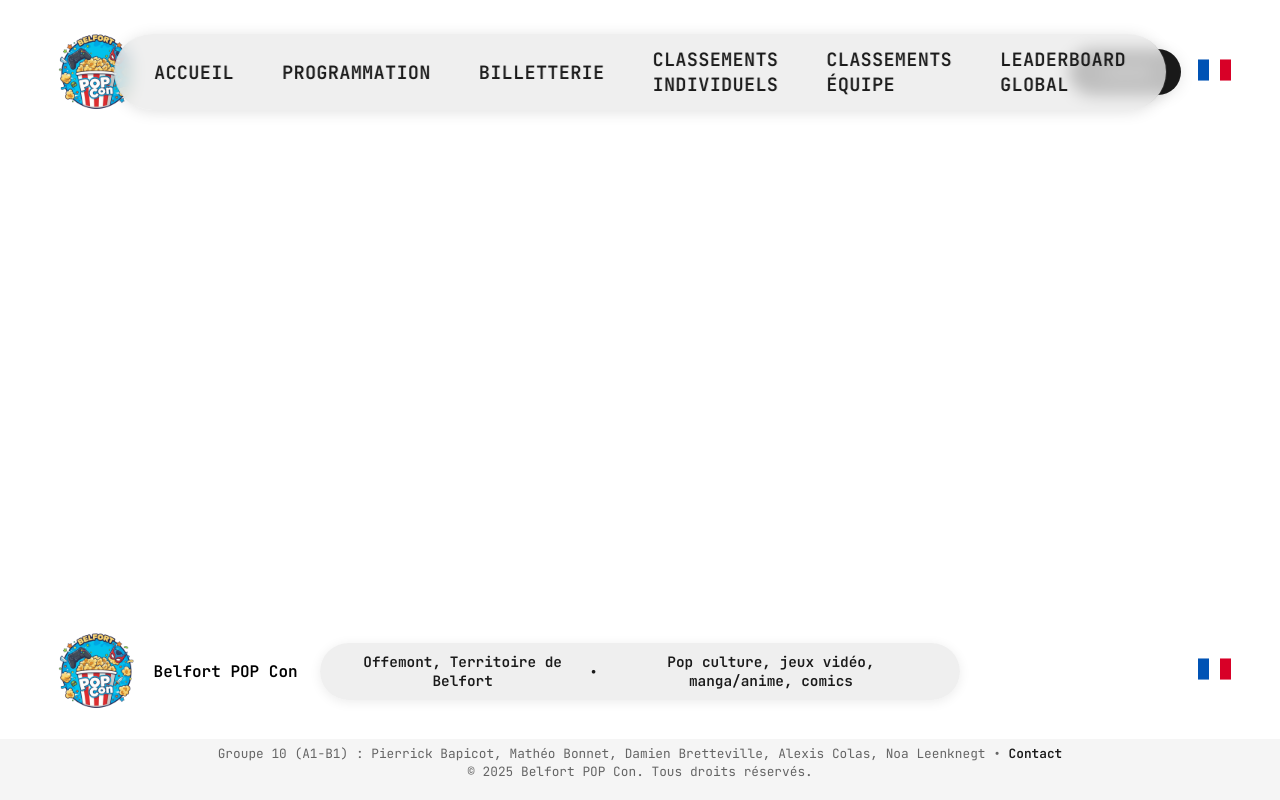
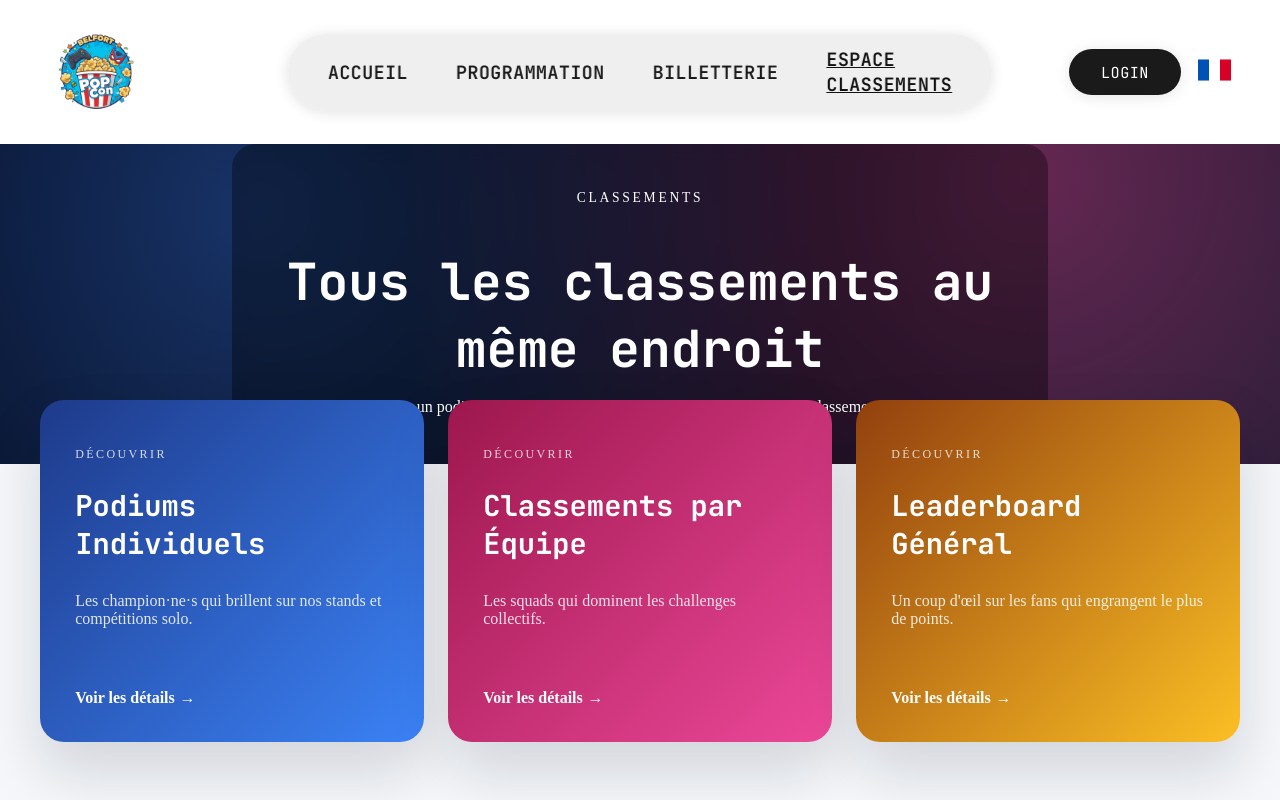
Before and after one commit to Pierrick-B/SAE-S3-S4, a Vue app in the folder SAE/: page /classements in a window 1280 px wide. Shown: the top 800 px of the page. Built offline with nearby package versions, Linux system fonts and the light colour scheme.

Commit message:
Ajout pages classement et service pour les classements

```diff
--- /dev/null
+++ b/SAE/src/components/ClassementHub.vue
@@ -0,0 +1,201 @@
+<script setup>
+import { computed } from 'vue'
+import { useI18n } from 'vue-i18n'
+
+const { t } = useI18n()
+
+const entries = computed(() => ([
+  {
+    id: 1,
+    title: t('classements.individualHeroTitle'),
+    description: t('classements.individualHeroSubtitle'),
+    to: { name: 'classement-individuel' },
+    accent: 'accent-blue'
+  },
+  {
+    id: 2,
+    title: t('classements.teamHeroTitle'),
+    description: t('classements.teamHeroSubtitle'),
+    to: { name: 'classement-equipe' },
+    accent: 'accent-pink'
+  },
+  {
+    id: 3,
+    title: t('classements.leaderboardHeroTitle'),
+    description: t('classements.leaderboardHeroSubtitle'),
+    to: { name: 'classement-leaderboard' },
+    accent: 'accent-gold'
+  }
+]))
+</script>
+
+<template>
+  <section class="hub-page">
+    <header class="hero">
+      <div class="hero-overlay">
+        <p class="kicker">{{ $t('classements.heroLabel') }}</p>
+        <h1>{{ $t('classements.hubTitle') }}</h1>
+        <p>{{ $t('classements.hubSubtitle') }}</p>
+      </div>
+    </header>
+
+    <div class="cards">
+      <router-link
+        v-for="entry in entries"
+        :key="entry.id"
+        class="card"
+        :class="entry.accent"
+        :to="entry.to"
+      >
+        <div class="card-content">
+          <p class="label">{{ $t('classements.discover') }}</p>
+          <h2>{{ entry.title }}</h2>
+          <p class="desc">{{ entry.description }}</p>
+          <span class="cta">{{ $t('classements.seeDetails') }}</span>
+        </div>
+        <div class="shine"></div>
+      </router-link>
+    </div>
+  </section>
+</template>
+
+<style scoped>
+:root {
+  --grey-darker: 180 1% 35%;
+}
+
+.hub-page {
+  min-height: 100vh;
+  background: #f5f7fa;
+  display: flex;
+  flex-direction: column;
+  align-items: center;
+}
+
+.hero {
+  width: 100%;
+  min-height: 40vh;
+  display: flex;
+  align-items: center;
+  justify-content: center;
+  background: radial-gradient(circle at 20% 20%, rgba(59, 130, 246, 0.35), transparent 55%),
+              radial-gradient(circle at 80% 10%, rgba(236, 72, 153, 0.4), transparent 60%),
+              linear-gradient(135deg, #020617, #0f172a);
+}
+
+.hero-overlay {
+  backdrop-filter: blur(8px);
+  background-color: rgba(0,0,0,0.35);
+  padding: 2rem 3rem;
+  border-radius: 24px;
+  text-align: center;
+  max-width: 720px;
+  color: #fff;
+}
+
+.hero h1 {
+  font-family: "JetBrains Mono", "JetBrains Mono Fallback", monospace;
+  font-size: clamp(2rem, 5vw, 3.2rem);
+  margin-bottom: 1rem;
+}
+
+.kicker {
+  letter-spacing: 0.2em;
+  text-transform: uppercase;
+  font-size: 0.85rem;
+  margin-bottom: 0.5rem;
+}
+
+.cards {
+  width: min(1200px, 95%);
+  display: grid;
+  grid-template-columns: repeat(auto-fit, minmax(280px, 1fr));
+  gap: 1.5rem;
+  margin: -4rem auto 4rem;
+}
+
+.card {
+  position: relative;
+  background: #0f172a;
+  border-radius: 24px;
+  padding: 2.2rem;
+  color: white;
+  text-decoration: none;
+  overflow: hidden;
+  box-shadow: 0 30px 60px rgba(15, 23, 42, 0.15);
+  transition: transform 0.25s ease, box-shadow 0.25s ease;
+}
+
+.card:hover {
+  transform: translateY(-6px);
+  box-shadow: 0 40px 70px rgba(15, 23, 42, 0.25);
+}
+
+.card-content {
+  position: relative;
+  z-index: 2;
+  display: flex;
+  flex-direction: column;
+  gap: 0.8rem;
+}
+
+.card h2 {
+  margin: 0;
+  font-size: 1.8rem;
+  font-family: "JetBrains Mono", "JetBrains Mono Fallback", monospace;
+}
+
+.card .desc {
+  color: rgba(255, 255, 255, 0.85);
+  min-height: 60px;
+}
+
+.label {
+  text-transform: uppercase;
+  letter-spacing: 0.2em;
+  font-size: 0.75rem;
+  opacity: 0.8;
+}
+
+.cta {
+  margin-top: 0.5rem;
+  font-weight: 700;
+  display: inline-flex;
+  align-items: center;
+  gap: 0.3rem;
+}
+
+.cta::after {
+  content: '→';
+}
+
+.shine {
+  position: absolute;
+  inset: 0;
+  background: radial-gradient(circle, rgba(255,255,255,0.15), transparent 60%);
+  opacity: 0;
+  transition: opacity 0.3s ease;
+}
+
+.card:hover .shine {
+  opacity: 1;
+}
+
+.accent-blue {
+  background: linear-gradient(135deg, #1e3a8a, #3b82f6);
+}
+
+.accent-pink {
+  background: linear-gradient(135deg, #9d174d, #ec4899);
+}
+
+.accent-gold {
+  background: linear-gradient(135deg, #92400e, #fbbf24);
+}
+
+@media (max-width: 768px) {
+  .cards {
+    margin-top: -2rem;
+  }
+}
+</style>
--- a/SAE/src/components/NavBar.vue
+++ b/SAE/src/components/NavBar.vue
@@ -10,9 +10,7 @@
     { id: 1, name: t('pageTitleAccueil'), to: { name: 'accueil' } },
     { id: 2, name: t('pageTitleProgrammation'), to: { name: 'programmation' } },
     { id: 3, name: t('pageTitleBilletterie'), to: { name: 'billetterie' } },
-    { id: 4, name: t('pageTitleClassementIndividuel'), to: { name: 'classement-individuel' } },
-    { id: 5, name: t('pageTitleClassementEquipe'), to: { name: 'classement-equipe' } },
-    { id: 6, name: t('pageTitleLeaderboard'), to: { name: 'classement-leaderboard' } }
+    { id: 4, name: t('pageTitleClassements'), to: { name: 'classements' } }
   ]);
 </script>
 
--- a/SAE/src/locales/en.json
+++ b/SAE/src/locales/en.json
@@ -30,6 +30,7 @@
   "pageTitleProgrammation": "Schedule",
   "pageTitleBilletterie": "Ticketing",
   "pageTitleProfile": "Profile",
+  "pageTitleClassements": "Leaderboards Hub",
   "pageTitleClassementIndividuel": "Solo Leaderboards",
   "pageTitleClassementEquipe": "Team Leaderboards",
   "pageTitleLeaderboard": "Global Leaderboard",
@@ -50,6 +51,10 @@
     "teamHeroSubtitle": "Crews dominating collaborative activities and tournaments.",
     "leaderboardHeroTitle": "Global Ranking",
     "leaderboardHeroSubtitle": "See who collects the most points from stands and activities.",
+    "hubTitle": "All leaderboards in one place",
+    "hubSubtitle": "Pick a ranking to track solo challenges, team cups, or the global point race.",
+    "discover": "Discover",
+    "seeDetails": "View details",
     "organizers": "Organizers",
     "date": "Date",
     "prize": "Prize",
--- a/SAE/src/locales/fr.json
+++ b/SAE/src/locales/fr.json
@@ -30,6 +30,7 @@
   "pageTitleProgrammation": "Programmation",
   "pageTitleBilletterie": "Billetterie",
   "pageTitleProfile": "Profil",
+  "pageTitleClassements": "Espace Classements",
   "pageTitleClassementIndividuel": "Classements Individuels",
   "pageTitleClassementEquipe": "Classements Équipe",
   "pageTitleLeaderboard": "Leaderboard Global",
@@ -50,6 +51,10 @@
     "teamHeroSubtitle": "Les squads qui dominent les challenges collectifs.",
     "leaderboardHeroTitle": "Leaderboard Général",
     "leaderboardHeroSubtitle": "Un coup d'œil sur les fans qui engrangent le plus de points.",
+    "hubTitle": "Tous les classements au même endroit",
+    "hubSubtitle": "Choisissez un podium pour suivre les compétitions solo, en équipe ou le classement général.",
+    "discover": "Découvrir",
+    "seeDetails": "Voir les détails",
     "organizers": "Organisateurs",
     "date": "Date",
     "prize": "Récompense",
--- a/SAE/src/router/index.js
+++ b/SAE/src/router/index.js
@@ -4,6 +4,7 @@ import Billetterie  from "@/components/Billetterie.vue";
 import Main  from "@/components/Main.vue";
 import Profile from "@/components/Profile.vue";
 import Panier from "@/components/Panier.vue";
+import ClassementHub from "@/components/ClassementHub.vue";
 import ClassementIndividuel from "@/components/ClassementIndividuel.vue";
 import ClassementEquipe from "@/components/ClassementEquipe.vue";
 import ClassementLeaderboard from "@/components/ClassementLeaderboard.vue";
@@ -40,6 +41,12 @@ const routes = [
         meta: { titleKey: 'pageTitleProfile' }
     },
     {
+        path: '/classements',
+        name: 'classements',
+        component: ClassementHub,
+        meta: { titleKey: 'pageTitleClassements' }
+    },
+    {
         path: '/classements/individuels',
         name: 'classement-individuel',
         component: ClassementIndividuel,
```
